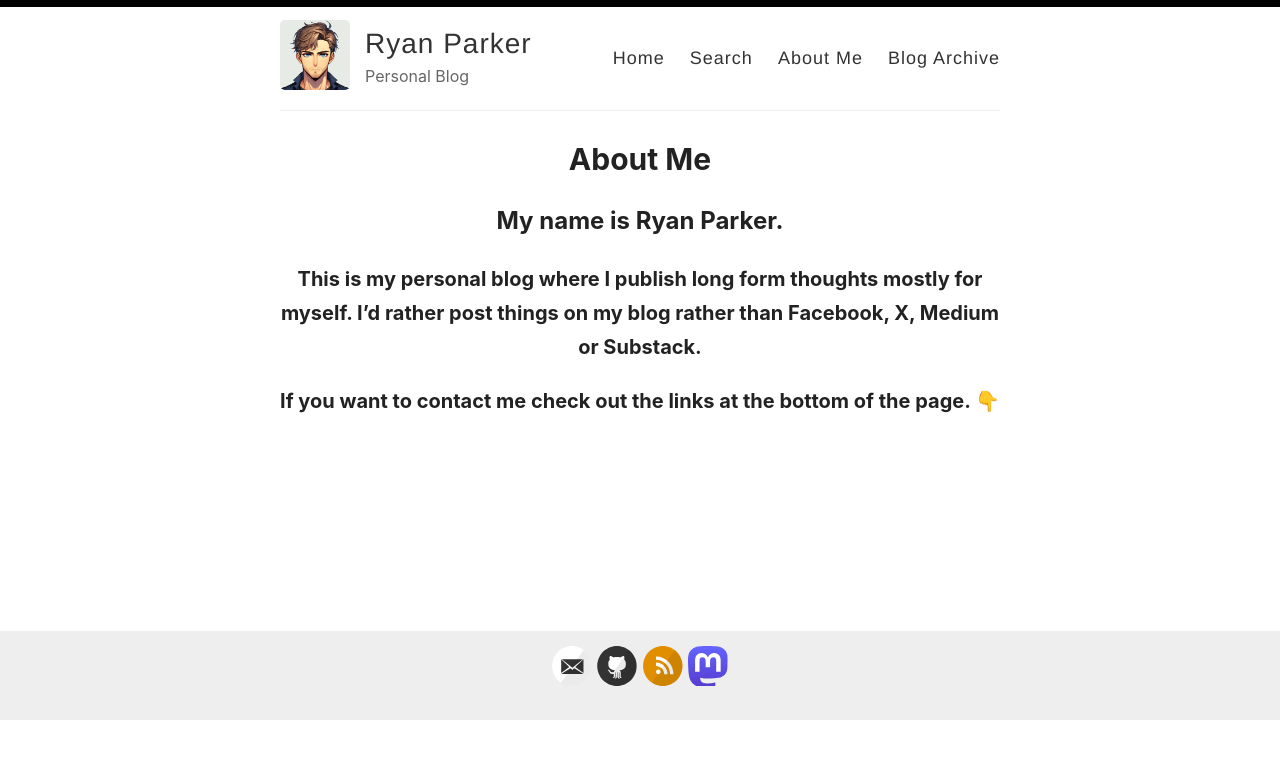
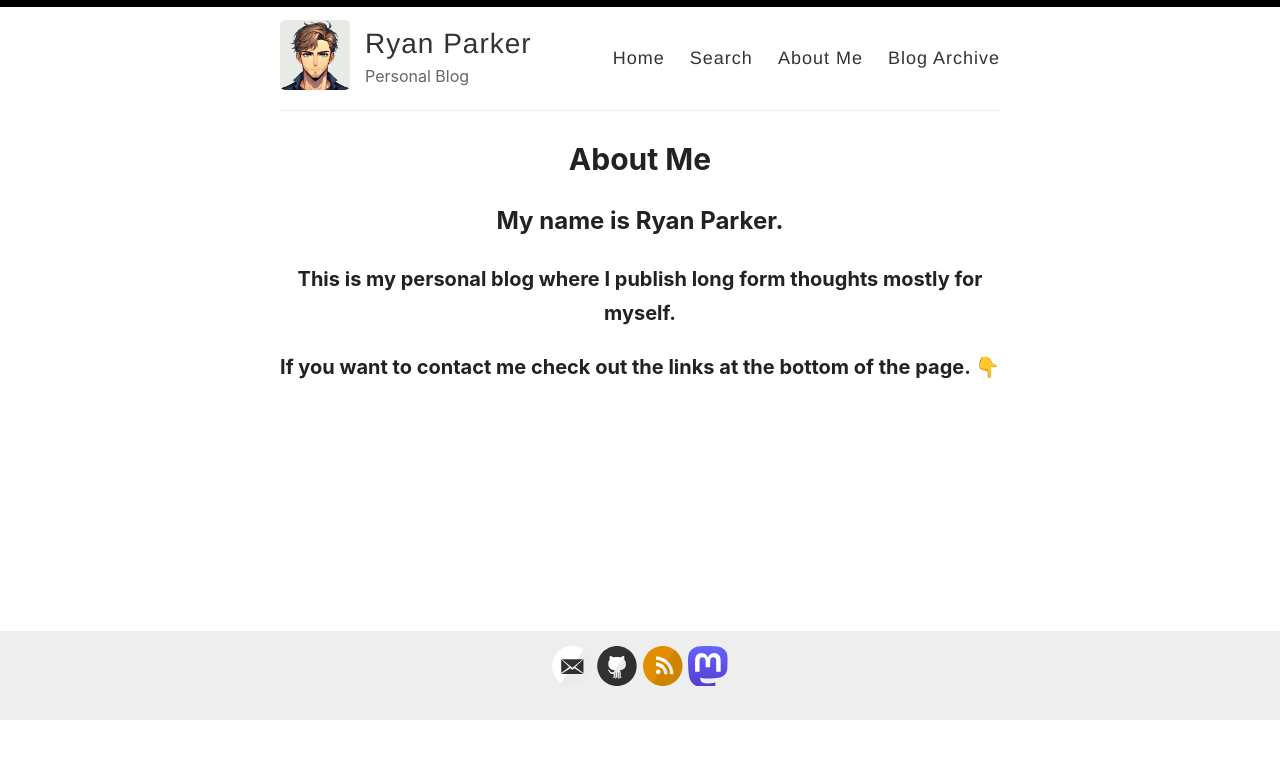
Before and after one commit to ryanparkr/ryanparkr.github.io, a Jekyll site: the page built from _pages/about.md, in a window 1280 px wide. Shown: the top 759 px of the page. Built offline with Jekyll 4.4.1, drawn with Linux system fonts in a browser that asks for light colours.

Commit message:
Update about.md

```diff
--- a/_pages/about.md
+++ b/_pages/about.md
@@ -5,5 +5,5 @@ permalink: /about/
 ---
 
 ## My name is Ryan Parker.
-### This is my personal blog where I publish long form thoughts mostly for myself. I'd rather post things on my blog rather than Facebook, X, Medium or Substack.
+### This is my personal blog where I publish long form thoughts mostly for myself.
 ### If you want to contact me check out the links at the bottom of the page. 👇
```
